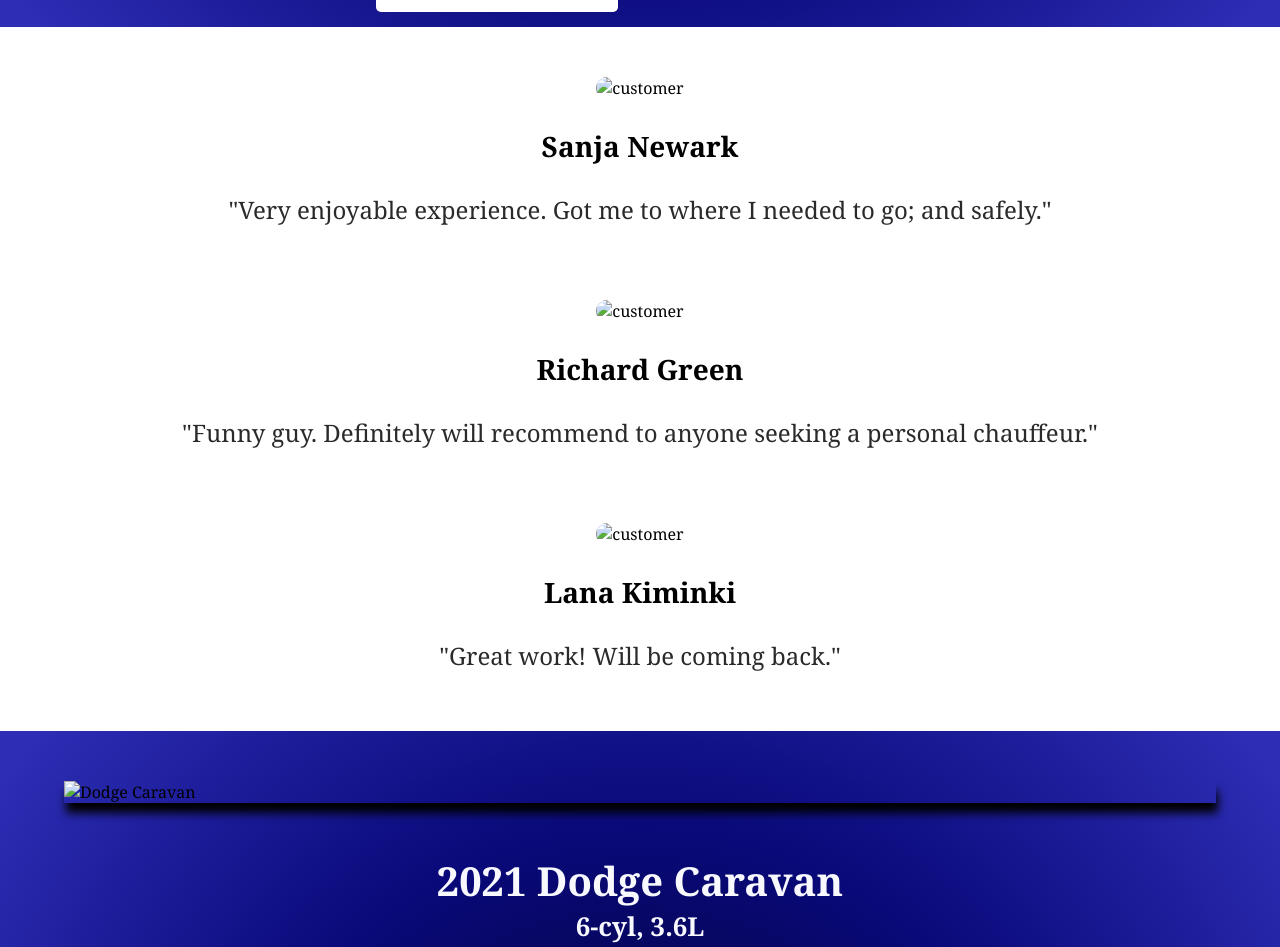
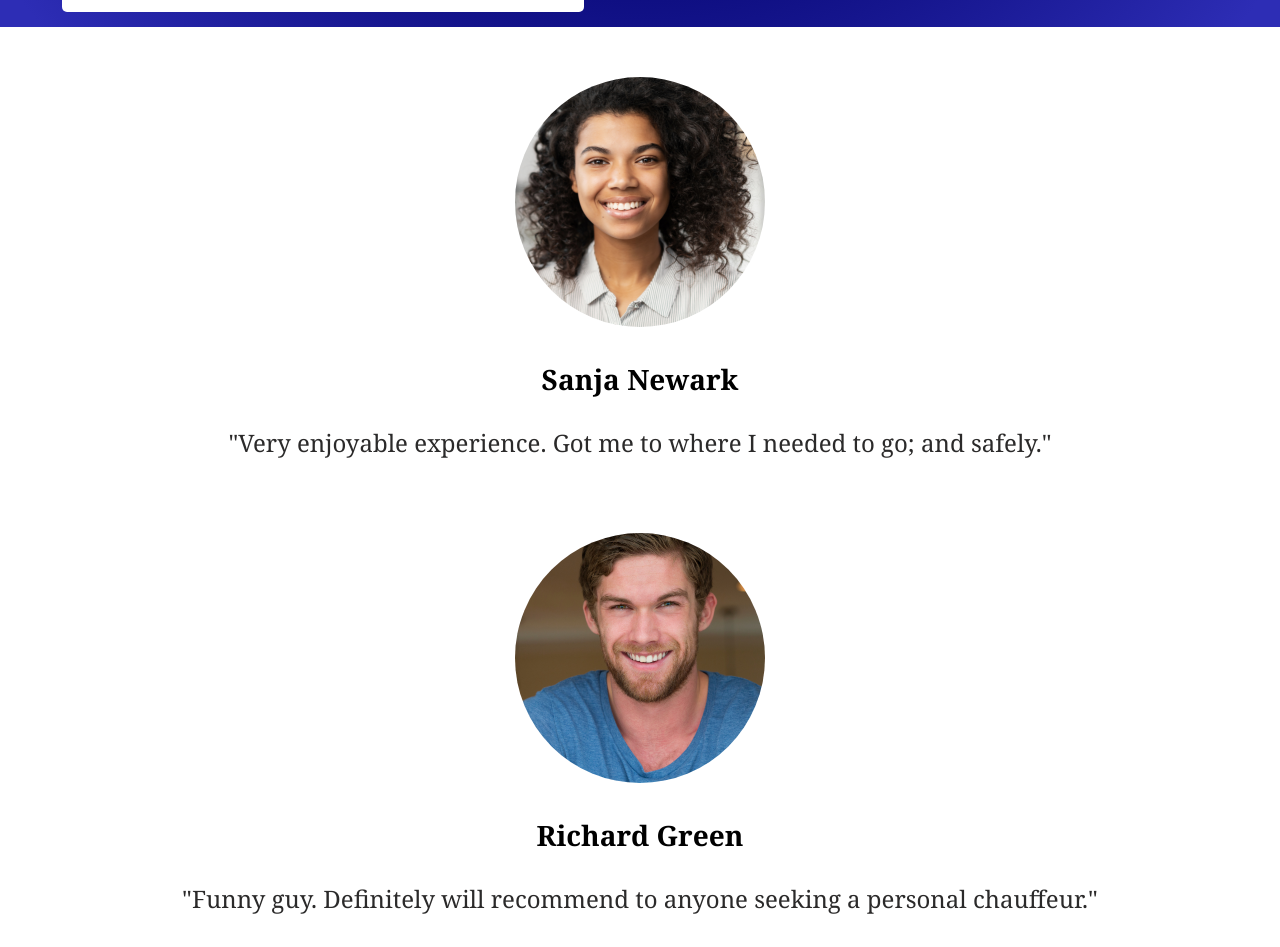
Before and after one commit to PEACHGOBBBLER/Taxi-with-Charlie-Draft, a plain HTML site: page index.html in a window 1280 px wide. Shown: the part 1156-2103 px from the top of the page. Drawn offline with Linux system fonts and the light colour scheme; the site is published under a folder, as on GitHub Pages, so addresses that start at the root find nothing.

Commit message:
Image source change

```diff
--- a/index.html
+++ b/index.html
@@ -13,7 +13,7 @@
         <a href="#policy">
             <h2 class="policy-nav">Private Policy</h2>
         </a>
-        <img id="charlie" src="../Untitled design.png" alt="Charlie">
+        <img id="charlie" src="./Untitled design.png" alt="Charlie">
     </span>
     <span class="info">
         <h2 class="slogan">Know who's behind the wheel.</h2>
@@ -41,28 +41,28 @@
                 <button type="submit">Submit</button>
                 </form>
             </span>
-            <img src="/Untitled design.png" alt="" id="charlie2">
+            <img src="./Untitled design.png" alt="" id="charlie2">
         </span>
     </span>
     <span class="benefits">
         <div class="quote">
-            <img class="headshot" src="/testi3.png" alt="customer">
+            <img class="headshot" src="./testi3.png" alt="customer">
             <h3 class="name">Sanja Newark</h3>
             <p class="testimonial">"Very enjoyable experience. Got me to where I needed to go; and safely."</p>
         </div>
         <div class="quote">
-            <img class="headshot" src="/testi2.png" alt="customer">
+            <img class="headshot" src="./testi2.png" alt="customer">
             <h3 class="name">Richard Green</h3>
             <p class="testimonial">"Funny guy. Definitely will recommend to anyone seeking a personal chauffeur."</p>
         </div>
         <div class="quote">
-            <img class="headshot" src="/testi1.png" alt="customer">
+            <img class="headshot" src="./testi1.png" alt="customer">
             <h3 class="name">Lana Kiminki</h3>
             <p class="testimonial">"Great work! Will be coming back."</p>
         </div>
     </span>
     <span class="vehicle">
-        <img id="van" src="/2020-Dodge-Grand-Caravan-.1..avif" alt="Dodge Caravan">
+        <img id="van" src="./2020-Dodge-Grand-Caravan-.1..avif" alt="Dodge Caravan">
         <h2 class="vehicle-name">2021 Dodge Caravan</h2>
         <h3 class="vehicle-type">6-cyl, 3.6L</h3>
         <ul class="vehicle-details">
```
